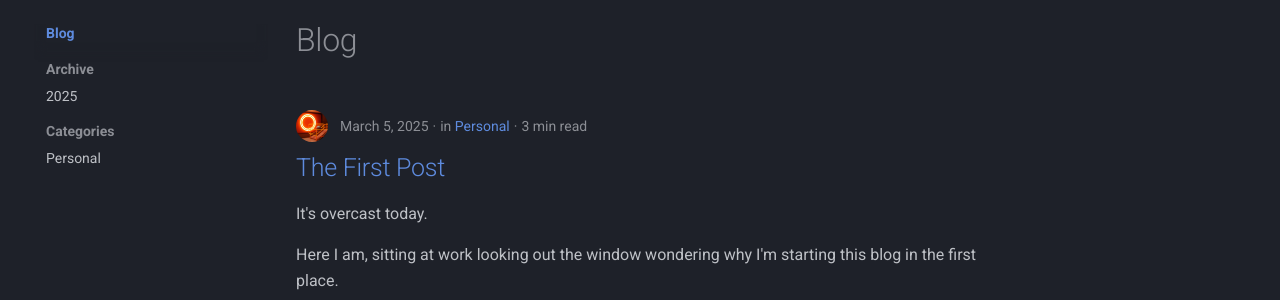
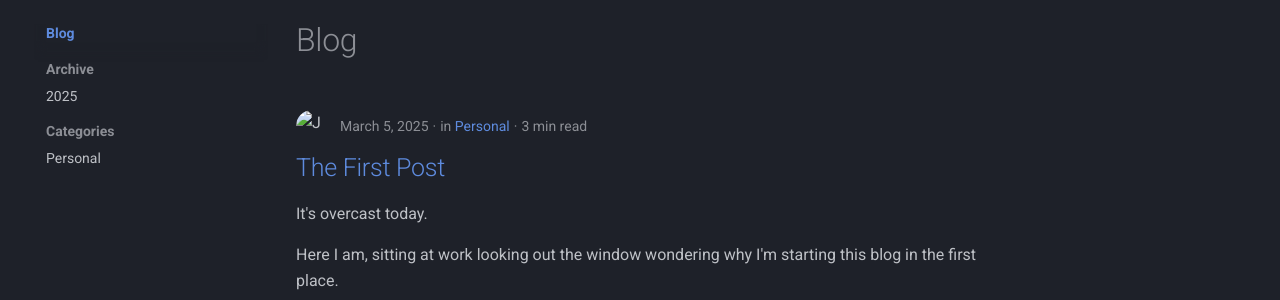
Before and after one commit to Jampamane/website, an MkDocs documentation site: the page built from docs/blog/index.md, in a window 1280 px wide. Shown: the part 126-426 px from the top of the page. Built offline with MkDocs 1.6.1 and Material for MkDocs 9.7.7, drawn with Linux system fonts in a browser that asks for light colours.

Commit message:
moving some files around

```diff
--- a/docs/blog/.authors.yml
+++ b/docs/blog/.authors.yml
@@ -2,5 +2,5 @@
   jampamane:
     name: Jeremy Brandow
     description: Creator
-    avatar: ../assets/profile_pic.jpg
+    avatar: author_profile_pics/jampamane.jpg
     url: https://github.com/Jampamane
--- a/docs/javascripts/smooth_homepage_image.js
+++ b/docs/javascripts/smooth_homepage_image.js
@@ -1,6 +1,6 @@
 document.addEventListener("DOMContentLoaded", function() {
     const bgContainer = document.getElementById("homepage-hero");
-    const imageUrl = "../assets/profile_pic.jpg";
+    const imageUrl = "assets/profile_pic.jpg";
 
     const img = new Image()
     img.src = imageUrl;
--- a/docs/styles/homepage.css
+++ b/docs/styles/homepage.css
@@ -9,7 +9,7 @@
     justify-content: center;
     text-align: left;
     color: white;
-    background: url("../assets/profile_pic.jpg") no-repeat center;
+    background: url("assets/profile_pic.jpg") no-repeat center;
     background-size: cover;
     background-attachment: fixed;
     overflow: hidden;
```
Also changed, not shown: docs/blog/author_profile_pics/jampamane.jpg (added), docs/javascripts/assets/profile_pic.jpg (added), docs/styles/assets/profile_pic.jpg (added).
